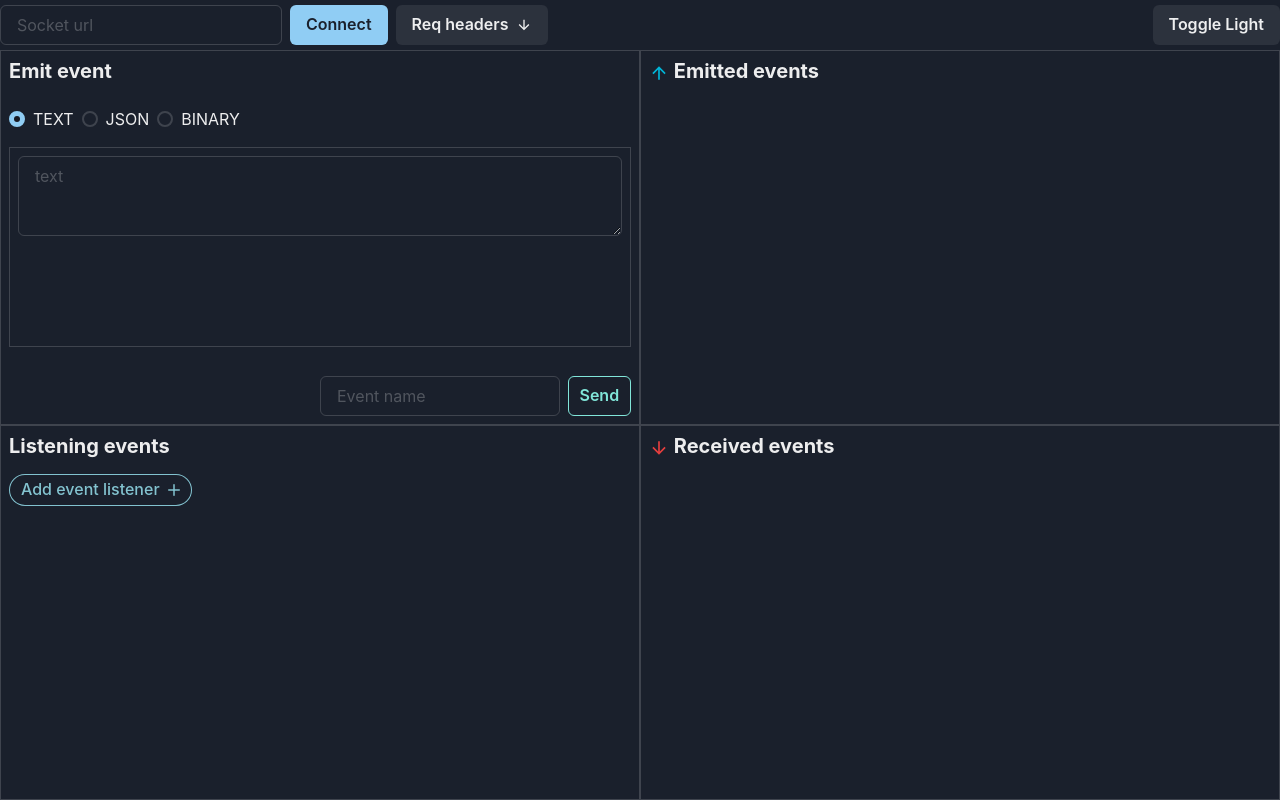
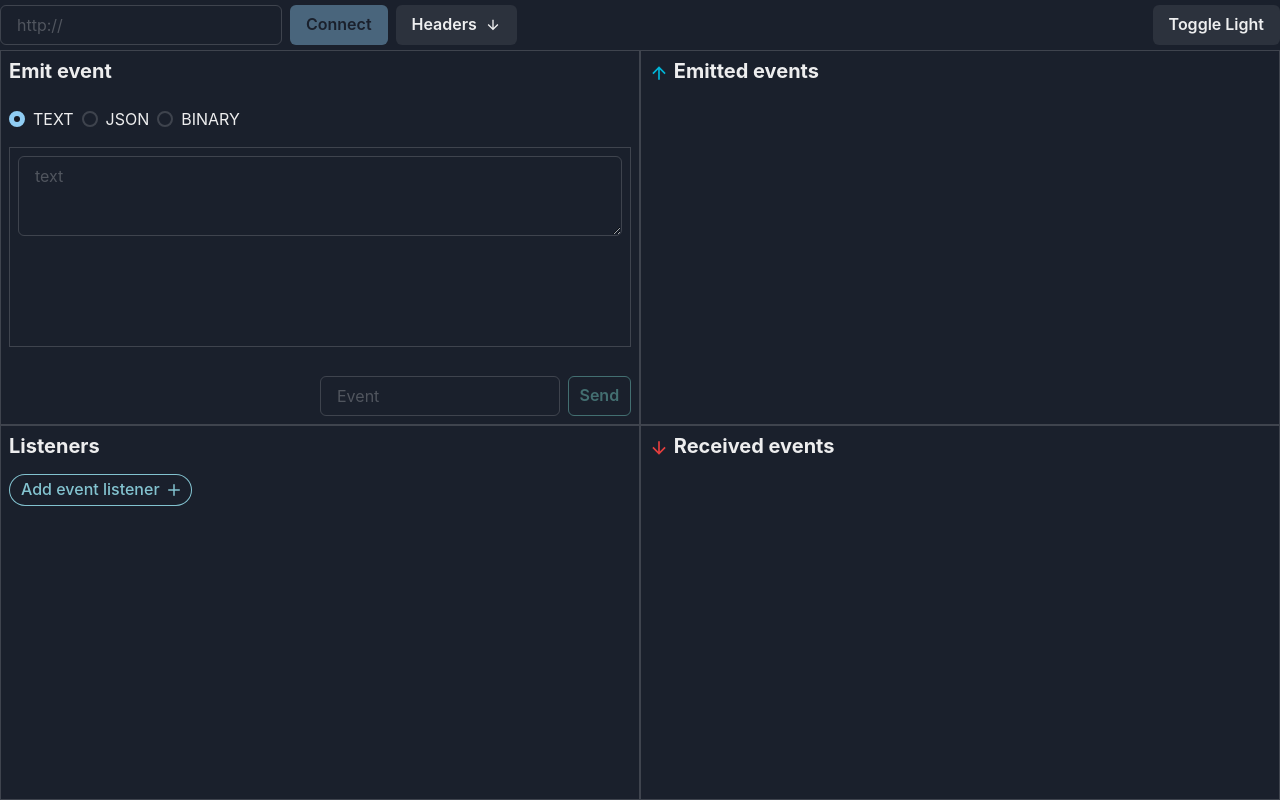
Before and after one commit to minsoeaung/socketio-request, a React (Vite) app: page / in a window 1280 px wide. Built offline with nearby package versions, Linux system fonts and the light colour scheme.

Commit message:
Format date string and improve buttons disabled state

```diff
--- a/src/components/EventEmitter/index.tsx
+++ b/src/components/EventEmitter/index.tsx
@@ -1,10 +1,22 @@
-import {Box, Button, Flex, Heading, HStack, Input, Radio, RadioGroup, Stack, Textarea, VStack,} from "@chakra-ui/react";
-import {ChangeEventHandler, KeyboardEventHandler, useCallback, useRef, useState,} from "react";
+import {
+  Box,
+  Button,
+  Flex,
+  Heading,
+  HStack,
+  Input,
+  Radio,
+  RadioGroup,
+  Stack,
+  Textarea,
+  VStack,
+} from "@chakra-ui/react";
+import { ChangeEventHandler, KeyboardEventHandler, useCallback, useRef, useState, } from "react";
 import getBase64 from "../../utils/getBase64";
-import {useSocket} from "../../context/SocketContext";
+import { useSocket } from "../../context/SocketContext";
 import tryParseJSONObject from "../../utils/tryParseJSONObject";
-import {CheckIcon, WarningIcon} from "@chakra-ui/icons";
-import {Base64String, ElementType} from "../../utils/types";
+import { CheckIcon, WarningIcon } from "@chakra-ui/icons";
+import { Base64String, ElementType } from "../../utils/types";
 
 const PAYLOAD_MODES = ["text", "json", "binary"] as const;
 
@@ -15,10 +27,10 @@ const EventEmitter = () => {
     useState<PayloadMode>("text");
   const [base64Str, setBase64Str] = useState<Base64String>();
   const [json, setJson] = useState<object>();
-  const eventNameInputRef = useRef<HTMLInputElement>(null);
+  const [eventName, setEventName] = useState('');
   const textInputRef = useRef<HTMLTextAreaElement>(null);
   const timerRef = useRef<number>();
-  const { emitEvent } = useSocket();
+  const {emitEvent, socketId} = useSocket();
 
   const handlePayloadTypeChange = useCallback((value: PayloadMode) => {
     setSelectedPayloadMode(value);
@@ -37,9 +49,6 @@ const EventEmitter = () => {
   );
 
   const handleSend = () => {
-    const eventName = eventNameInputRef.current?.value;
-    if (!eventName) return;
-
     switch (selectedPayloadMode) {
       case "text":
         emitEvent(eventName, textInputRef.current?.value ?? "");
@@ -106,9 +115,9 @@ const EventEmitter = () => {
                 rows={7}
               />
               {json ? (
-                <CheckIcon pos="absolute" top={1} right={1} color="green.500" />
+                <CheckIcon pos="absolute" top={1} right={1} color="green.500"/>
               ) : (
-                <WarningIcon pos="absolute" top={1} right={1} color="red.500" />
+                <WarningIcon pos="absolute" top={1} right={1} color="red.500"/>
               )}
             </Box>
             <Textarea
@@ -120,14 +129,15 @@ const EventEmitter = () => {
         </VStack>
         <HStack maxW="50%">
           <Input
-            placeholder="Event name"
-            ref={eventNameInputRef}
+            placeholder="Event"
+            value={eventName}
+            onChange={e => setEventName(e.target.value)}
             onKeyDown={handleKeyDown}
           />
           <Button
             colorScheme="teal"
             variant="outline"
-            disabled
+            isDisabled={!eventName.trim() || !socketId}
             onClick={handleSend}
           >
             Send
--- a/src/components/Header/index.tsx
+++ b/src/components/Header/index.tsx
@@ -16,22 +16,22 @@ import {
   Text,
   useColorMode,
 } from "@chakra-ui/react";
-import {useSocket} from "../../context/SocketContext";
-import {ChangeEvent, useCallback, useEffect, useRef, useState,} from "react";
-import {AddIcon, ArrowDownIcon, CheckCircleIcon, CheckIcon,} from "@chakra-ui/icons";
-import {HeaderInfo} from "../../utils/types";
+import { useSocket } from "../../context/SocketContext";
+import { ChangeEvent, useCallback, useEffect, useState, } from "react";
+import { AddIcon, ArrowDownIcon, CheckCircleIcon, CheckIcon, } from "@chakra-ui/icons";
+import { HeaderInfo } from "../../utils/types";
 
 const Header = () => {
-  const { colorMode, toggleColorMode } = useColorMode();
-  const { connectSocket, disconnectSocket, socketId } = useSocket();
+  const {colorMode, toggleColorMode} = useColorMode();
+  const {connectSocket, disconnectSocket, socketId} = useSocket();
   const [isReqHeaderDrawerOpen, setIsReqHeaderDrawerOpen] = useState(false);
-  const urlInputRef = useRef<HTMLInputElement>(null);
+  const [urlValue, setUrlValue] = useState('');
 
   const toggleConnection = () => {
     if (socketId) {
       disconnectSocket();
-    } else if (urlInputRef.current) {
-      connectSocket(urlInputRef.current.value);
+    } else if (urlValue.trim()) {
+      connectSocket(urlValue.trim());
     }
   };
 
@@ -47,17 +47,27 @@ const Header = () => {
     <Box h="100%">
       <Flex h="100%" justify="space-between" align="center">
         <HStack>
-          <Input placeholder="Socket url" ref={urlInputRef} />
+          <Input
+            placeholder="http://"
+            value={urlValue}
+            onChange={e => setUrlValue(e.target.value)}
+            onKeyDown={(e) => {
+              if (e.key === "Enter" && urlValue.trim()) {
+                toggleConnection();
+              }
+            }}
+          />
           <ButtonGroup>
             <Button
               colorScheme={socketId ? "red" : "blue"}
               onClick={toggleConnection}
               variant={socketId ? "outline" : "solid"}
+              isDisabled={!urlValue.trim()}
             >
               {socketId ? "Disconnect" : "Connect"}
             </Button>
-            <Button onClick={openReqHeaderDrawer} rightIcon={<ArrowDownIcon />}>
-              Req headers
+            <Button onClick={openReqHeaderDrawer} rightIcon={<ArrowDownIcon/>}>
+              Headers
             </Button>
             <RequestHeaderDrawer
               isOpen={isReqHeaderDrawerOpen}
@@ -67,7 +77,7 @@ const Header = () => {
         </HStack>
         {socketId && (
           <HStack>
-            <CheckCircleIcon color="green" />
+            <CheckCircleIcon color="green"/>
             <Text>Socket id: {socketId}</Text>
           </HStack>
         )}
@@ -80,15 +90,15 @@ const Header = () => {
 };
 
 const RequestHeaderDrawer = ({
-  isOpen,
-  close,
-}: {
+                               isOpen,
+                               close,
+                             }: {
   isOpen: boolean;
   close: () => void;
 }) => {
   const [allHeaders, setAllHeaders] = useState<Record<string, HeaderInfo>>({});
   const [headerCount, setHeaderCount] = useState(1);
-  const { setHeaders, getHeaders } = useSocket();
+  const {setHeaders, getHeaders} = useSocket();
   const [isSaved, setIsSaved] = useState(false);
 
   useEffect(() => {
@@ -134,9 +144,9 @@ const RequestHeaderDrawer = ({
 
   return (
     <Drawer onClose={close} isOpen={isOpen} placement="top">
-      <DrawerOverlay />
+      <DrawerOverlay/>
       <DrawerContent width="1000px" margin="0 auto">
-        <DrawerCloseButton />
+        <DrawerCloseButton/>
         <DrawerHeader>Request headers</DrawerHeader>
         <DrawerBody>
           {Array(headerCount)
@@ -171,13 +181,13 @@ const RequestHeaderDrawer = ({
               mt="5"
               mb="5"
               onClick={addMoreHeaderInput}
-              rightIcon={<AddIcon />}
+              rightIcon={<AddIcon/>}
             >
               Add more
             </Button>
-            <Spacer />
+            <Spacer/>
             <Button
-              leftIcon={isSaved ? <CheckIcon /> : undefined}
+              leftIcon={isSaved ? <CheckIcon/> : undefined}
               variant={isSaved ? "outline" : "solid"}
               colorScheme="blue"
               onClick={handleSave}
--- a/src/components/IncomingEvents/index.tsx
+++ b/src/components/IncomingEvents/index.tsx
@@ -1,11 +1,11 @@
-import {ArrowDownIcon} from "@chakra-ui/icons";
-import {Box, Heading, HStack, List, ListIcon, ListItem, Spacer, Tag, TagLabel, Text,} from "@chakra-ui/react";
-import {useRef} from "react";
-import {useSocket} from "../../context/SocketContext";
+import { ArrowDownIcon } from "@chakra-ui/icons";
+import { Box, Heading, HStack, List, ListIcon, ListItem, Spacer, Tag, TagLabel, Text, } from "@chakra-ui/react";
+import { useRef } from "react";
+import { useSocket } from "../../context/SocketContext";
 import useStayAtBottomIfBottom from "../../hooks/useStayAtBottomIfBottom";
 
 const IncomingEvents = () => {
-  const { receivedEvents } = useSocket();
+  const {receivedEvents} = useSocket();
 
   const bottomMostElRef = useRef(null);
 
@@ -14,7 +14,7 @@ const IncomingEvents = () => {
   return (
     <Box p={2} borderWidth="1px" h="100%">
       <Heading size="md" mb="4">
-        <ArrowDownIcon color="red.500" /> Received events
+        <ArrowDownIcon color="red.500"/> Received events
       </Heading>
       <List
         spacing={3}
@@ -23,17 +23,17 @@ const IncomingEvents = () => {
         overflowX="hidden"
         pl="3"
       >
-        {receivedEvents.map(({ eventName, timestamp, payload }) => (
+        {receivedEvents.map(({eventName, timestamp, payload}) => (
           <ListItem key={timestamp} ref={bottomMostElRef}>
             <HStack align="center" justify="space">
-              <ListIcon as={ArrowDownIcon} color="red.500" />
+              <ListIcon as={ArrowDownIcon} color="red.500"/>
               <Tag variant="subtle" colorScheme="red">
                 <TagLabel>{eventName}</TagLabel>
               </Tag>
               <Text>{payload}</Text>
-              <Spacer />
-              <Text fontSize="sm" as="i" fontWeight="thin">
-                at {timestamp}
+              <Spacer/>
+              <Text fontSize="sm" as="i" fontWeight="thin" paddingRight='10px'>
+                at {new Date(timestamp).toLocaleTimeString()}
               </Text>
             </HStack>
           </ListItem>
--- a/src/components/ListeningEvents/index.tsx
+++ b/src/components/ListeningEvents/index.tsx
@@ -1,24 +1,35 @@
-import {AddIcon, CloseIcon} from "@chakra-ui/icons";
-import {Box, Heading, HStack, IconButton, Input, Tag, TagLabel, TagRightIcon, Wrap, WrapItem,} from "@chakra-ui/react";
-import {memo, useState} from "react";
-import {useSocket} from "../../context/SocketContext";
+import { AddIcon, CloseIcon } from "@chakra-ui/icons";
+import {
+  Box,
+  Heading,
+  HStack,
+  IconButton,
+  Input,
+  Tag,
+  TagLabel,
+  TagRightIcon,
+  Wrap,
+  WrapItem,
+} from "@chakra-ui/react";
+import { memo, useState } from "react";
+import { useSocket } from "../../context/SocketContext";
 
 const ListeningEvents = () => {
-  const { listeningEvents } = useSocket();
+  const {listeningEvents} = useSocket();
 
   return (
     <Box p={2} borderWidth="1px" h="100%" maxH="50vh">
       <Heading size="md" mb="4">
-        Listening events
+        Listeners
       </Heading>
       <Wrap spacing={2} align="center">
         {listeningEvents.map((event) => (
           <WrapItem key={event.eventName}>
-            <Event name={event.eventName} isActive={event.isActive} />
+            <Event name={event.eventName} isActive={event.isActive}/>
           </WrapItem>
         ))}
         <WrapItem>
-          <AddEvent />
+          <AddEvent/>
         </WrapItem>
       </Wrap>
     </Box>
@@ -26,8 +37,8 @@ const ListeningEvents = () => {
 };
 
 const Event = memo(
-  ({ name, isActive }: { name: string; isActive: boolean }) => {
-    const { addEventListener, removeEventListener } = useSocket();
+  ({name, isActive}: { name: string; isActive: boolean }) => {
+    const {addEventListener, removeEventListener} = useSocket();
 
     if (!name.trim()) return null;
 
@@ -58,10 +69,12 @@ const AddEvent = memo(() => {
   const [showInput, setShowInput] = useState(false);
   const [value, setValue] = useState("");
 
-  const { addEventListener } = useSocket();
+  const {addEventListener, socketId} = useSocket();
 
   const show = () => {
-    setShowInput(true);
+    if (socketId) {
+      setShowInput(true);
+    }
   };
 
   const hide = () => {
@@ -92,14 +105,14 @@ const AddEvent = memo(() => {
         <IconButton
           color="cyan"
           aria-label="Add event listener"
-          icon={<AddIcon />}
+          icon={<AddIcon/>}
           onClick={add}
           disabled={!value.trim()}
         />
         <IconButton
           color="gray"
           aria-label="Close input box"
-          icon={<CloseIcon />}
+          icon={<CloseIcon/>}
           onClick={hide}
         />
       </HStack>
@@ -112,11 +125,11 @@ const AddEvent = memo(() => {
       variant="outline"
       colorScheme="cyan"
       borderRadius="full"
-      cursor="pointer"
+      cursor={socketId ? "pointer" : "not-allowed"}
       onClick={show}
     >
       <TagLabel>Add event listener</TagLabel>
-      <TagRightIcon boxSize="12px" as={AddIcon} />
+      <TagRightIcon boxSize="12px" as={AddIcon}/>
     </Tag>
   );
 });
```
Also changed, not shown: src/components/OutGoingEvents/index.tsx (+11 -11 lines), src/context/SocketContext.tsx (+23 -16 lines).
